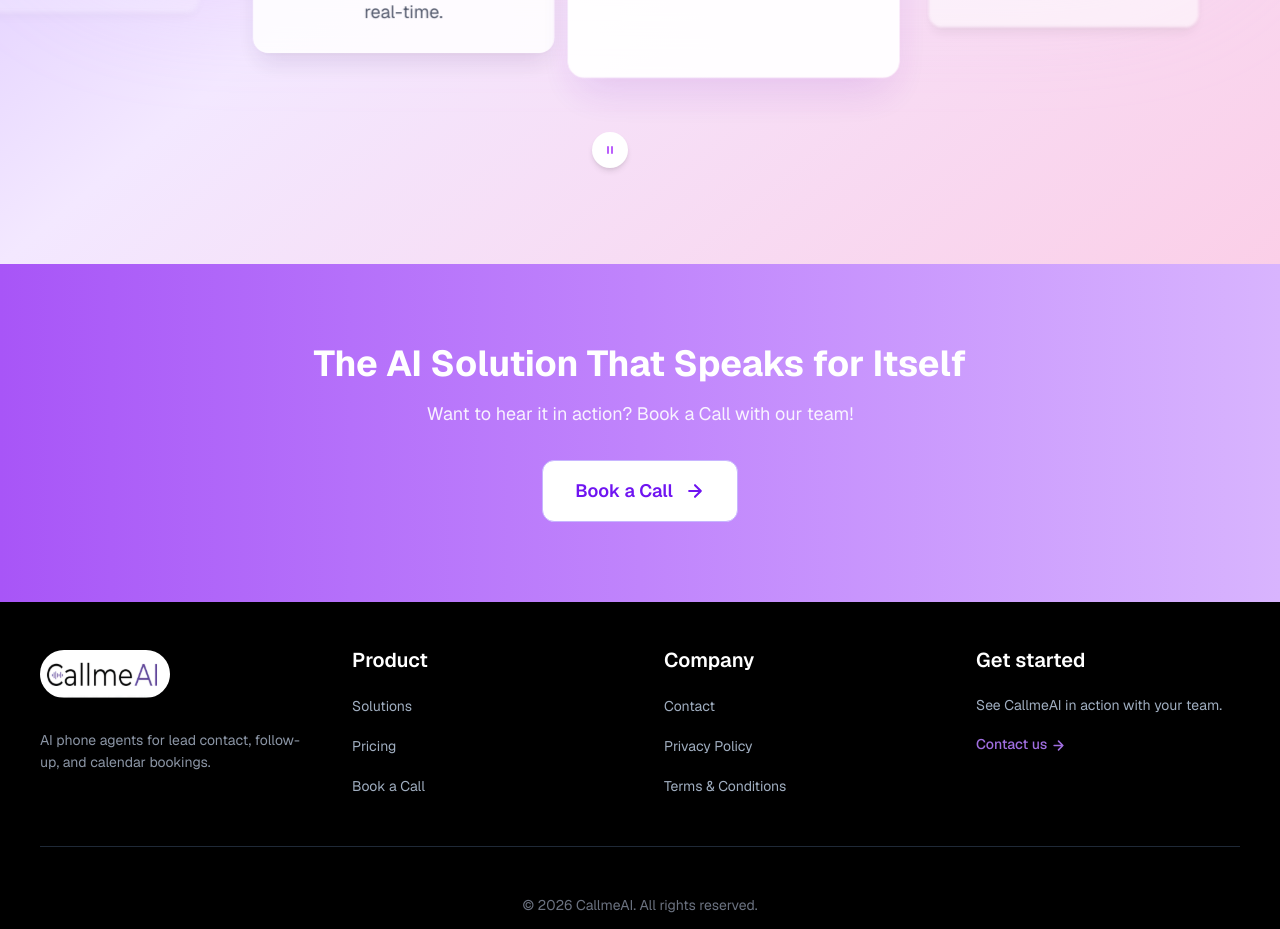
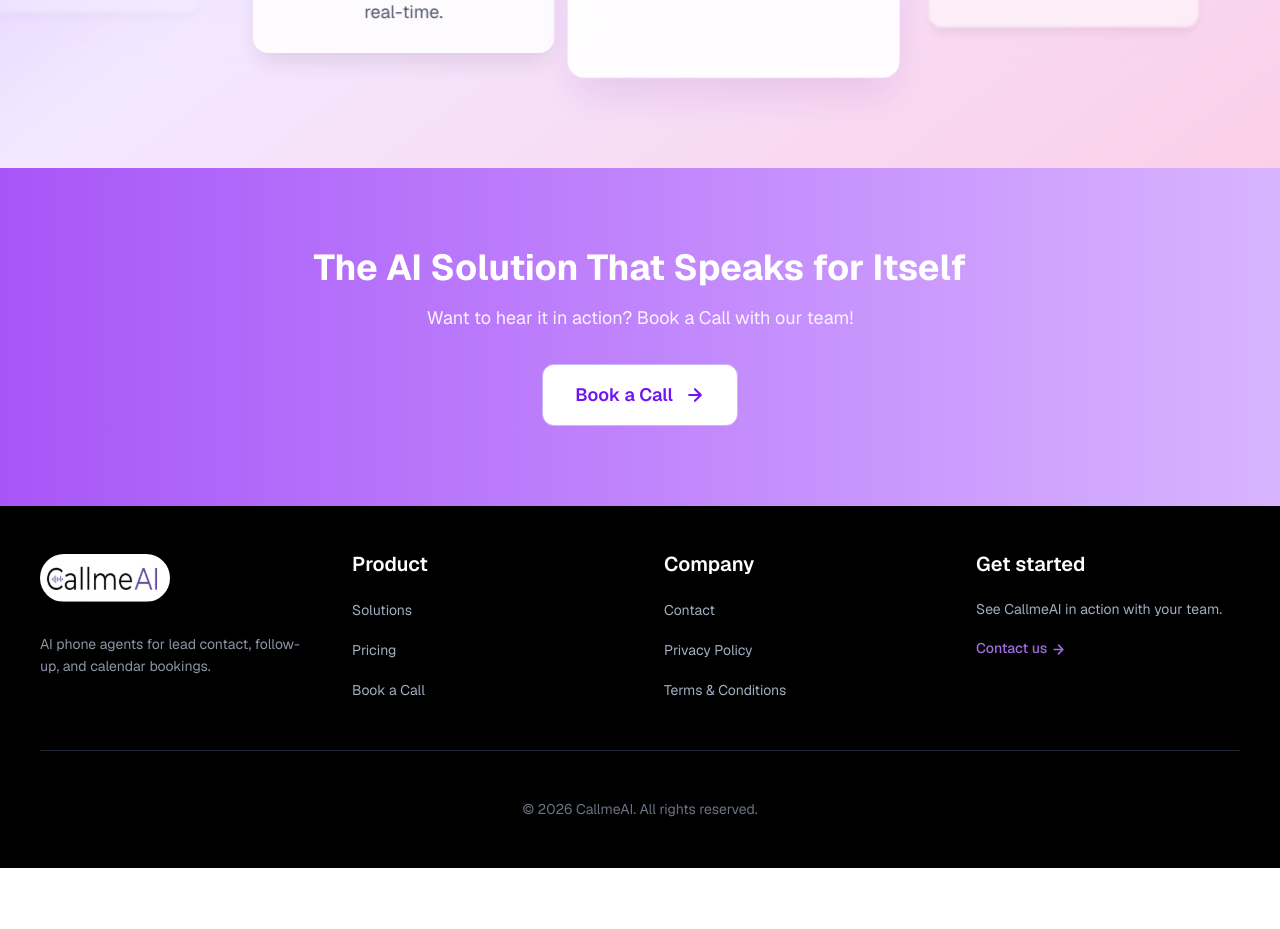
Before and after one commit to juyel66/CallmeAI, a Next.js app: page / in a window 1280 px wide. Shown: the part 3640-4569 px from the top of the page. After the commit the page ends 4508 px from the top, so only its background shows below. Built offline with nearby package versions, Linux system fonts and the light colour scheme.

Commit message:
Update AIJustGot component: hide play/pause button on smaller screens

```diff
--- a/app/pages/AIJustGot/AIJustGot.tsx
+++ b/app/pages/AIJustGot/AIJustGot.tsx
@@ -282,7 +282,7 @@ export default function AIJustGot() {
               type="button"
               onClick={() => setIsPlaying((prev) => !prev)}
               aria-label={isPlaying ? "Pause" : "Play"}
-              className="flex h-9 md:ml-0 ml-10 w-9 mt-15 items-center justify-center rounded-full bg-white text-purple-600 shadow-md transition-all duration-300 hover:scale-110"
+              className=" h-9 hidden md:ml-0 ml-10 w-9 mt-15 items-center justify-center rounded-full bg-white text-purple-600 shadow-md transition-all duration-300 hover:scale-110"
             >
               {isPlaying ? (
                 <svg viewBox="0 0 24 24" className="h-4 w-4" fill="none" stroke="currentColor" strokeWidth="2">
```
